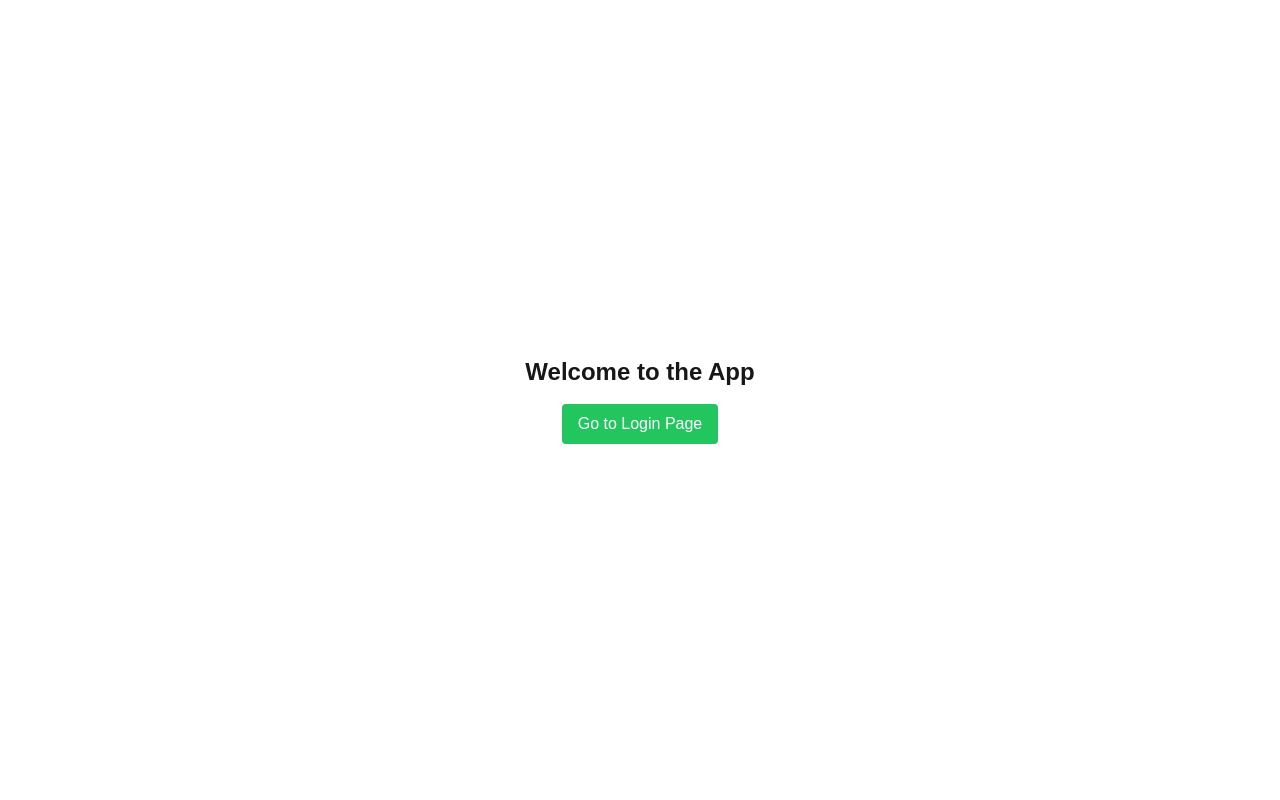
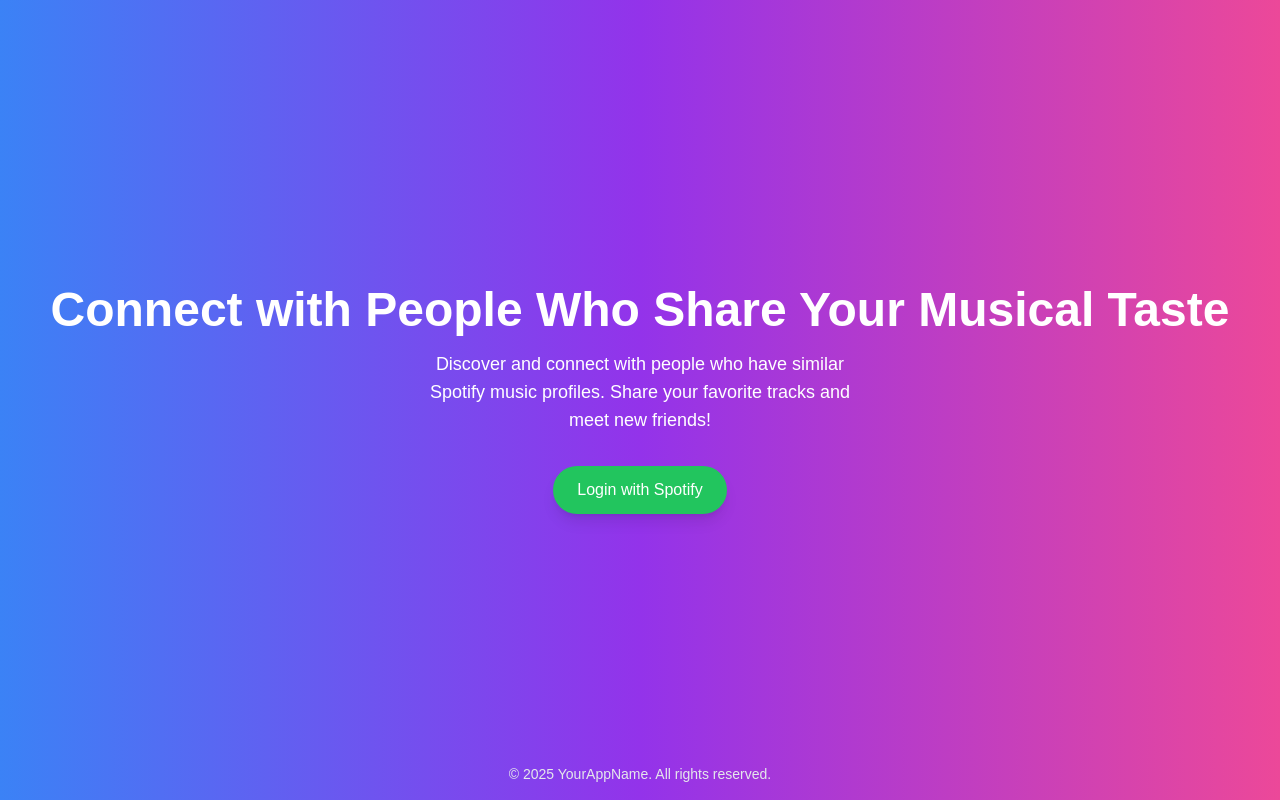
Before and after one commit to AhmedJader/SoundMates, a Next.js app: page / in a window 1280 px wide. Built offline with nearby package versions, Linux system fonts and the light colour scheme.

Commit message:
drafted landing page

```diff
--- a/src/app/page.tsx
+++ b/src/app/page.tsx
@@ -1,3 +1,23 @@
+// 'use client';
+// import React from 'react';
+// import { useRouter } from 'next/navigation';
+
+// export default function Home() {
+//   const router = useRouter();
+
+//   return (
+//     <main className="antialiased overflow-x-hidden max-w-7xl mx-auto relative z-10 h-screen flex flex-col items-center justify-center">
+//       <h1 className="text-2xl font-bold mb-4">Welcome to the App</h1>
+//       <button
+//         className="px-4 py-2 bg-green-500 text-white rounded hover:bg-green-600"
+//         onClick={() => router.push('/login')}
+//       >
+//         Login with Spotify
+//       </button>
+//     </main>
+//   );
+// }
+
 'use client';
 import React from 'react';
 import { useRouter } from 'next/navigation';
@@ -6,14 +26,26 @@
   const router = useRouter();
 
   return (
-    <main className="antialiased overflow-x-hidden max-w-7xl mx-auto relative z-10 h-screen flex flex-col items-center justify-center">
-      <h1 className="text-2xl font-bold mb-4">Welcome to the App</h1>
-      <button
-        className="px-4 py-2 bg-green-500 text-white rounded hover:bg-green-600"
-        onClick={() => router.push('/login')}
-      >
-        Go to Login Page
-      </button>
+    <main className="antialiased overflow-x-hidden max-w-7xl mx-auto relative z-10 h-screen flex flex-col items-center justify-center bg-gradient-to-r from-blue-500 via-purple-600 to-pink-500 text-white">
+      <div className="text-center px-4 md:px-0">
+        <h1 className="text-4xl md:text-5xl font-bold mb-4">
+          Connect with People Who Share Your Musical Taste
+        </h1>
+        <p className="text-lg mb-8 max-w-md mx-auto">
+          Discover and connect with people who have similar Spotify music profiles. Share your favorite tracks and meet new friends!
+        </p>
+
+        <button
+          className="px-6 py-3 bg-green-500 text-white rounded-full shadow-lg hover:bg-green-600 transition duration-300"
+          onClick={() => router.push('/login')}
+        >
+          Login with Spotify
+        </button>
+      </div>
+
+      <footer className="absolute bottom-4 text-center w-full text-sm text-gray-200">
+        <p>© 2025 YourAppName. All rights reserved.</p>
+      </footer>
     </main>
   );
 }
```
